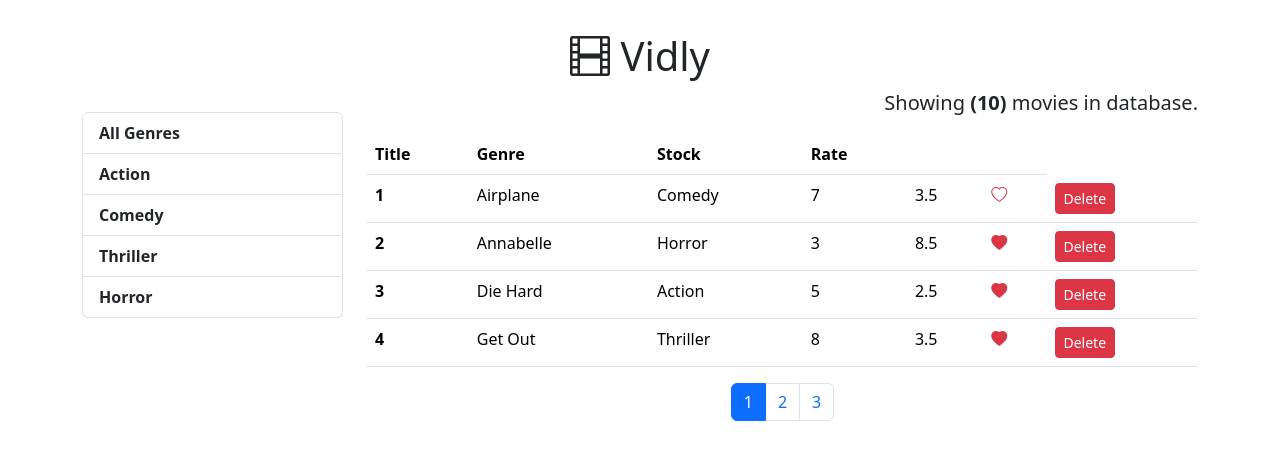
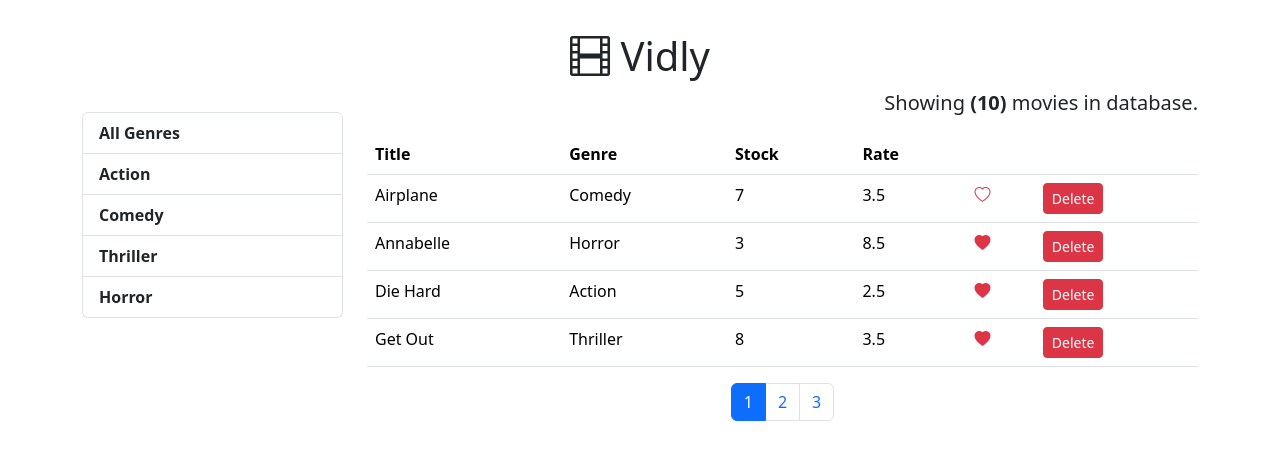
Before and after one commit to SKGWL2609/vidly-latest, a React (Vite) app: page / in a window 1280 px wide. Shown: the top 460 px of the page. Built offline with nearby package versions, Linux system fonts and the light colour scheme.

Commit message:
Soerting - Rendering Cell Content

```diff
--- a/src/components/MoviesTable.jsx
+++ b/src/components/MoviesTable.jsx
@@ -1,6 +1,7 @@
 import React, { Component } from "react";
 import Like from "./common/Like";
 import TableHeader from "./common/TableHeader";
+import TableBody from "./common/TableBody";
 
 class MoviesTable extends Component {
   // raiseSort() moved to separate component
@@ -9,12 +10,25 @@ class MoviesTable extends Component {
     { path: "genre.name", label: "Genre" },
     { path: "numberInStock", label: "Stock" },
     { path: "dailyRentalRate", label: "Rate" },
-    { key: "like" },
-    { key: "delete" },
+    {
+      key: "like",
+      content: movie => (
+        <Like liked={movie.liked} onClick={() => this.props.onLike(movie)} />
+      ),
+    },
+    {
+      key: "delete",
+      content: movie => (
+        <button
+          onClick={() => this.props.onDelete(movie)}
+          className="btn btn-sm btn-danger">Delete
+        </button>
+      ),
+    },
   ];
 
   render() {
-    const { movies, onDelete, onLike, onSort, sortColumn } = this.props;
+    const { movies, onSort, sortColumn } = this.props;
 
     return (
       <table className="table">
@@ -23,28 +37,7 @@ class MoviesTable extends Component {
           sortColumn={sortColumn}
           onSort={onSort}
         />
-        <tbody>
-          {movies.map((movie, index) => (
-            <tr key={movie._id}>
-              <th>{index + 1}</th>
-              <td>{movie.title}</td>
-              <td>{movie.genre.name}</td>
-              <td>{movie.numberInStock}</td>
-              <td>{movie.dailyRentalRate}</td>
-              <td>
-                <Like liked={movie.liked} onClick={() => onLike(movie)} />
-              </td>
-              <td>
-                <button
-                  onClick={() => onDelete(movie)}
-                  className="btn btn-sm btn-danger"
-                >
-                  Delete
-                </button>
-              </td>
-            </tr>
-          ))}
-        </tbody>
+        <TableBody data={movies} columns={this.columns} />
       </table>
     );
   }
--- /dev/null
+++ b/src/components/common/TableBody.jsx
@@ -0,0 +1,27 @@
+import React, { Component } from "react";
+import _ from "lodash";
+
+export default class TableBody extends Component {
+  renderCell = (item, column) => {
+    if (column.content) return column.content(item);
+
+    return _.get(item, column.path);
+  };
+
+  render() {
+    const { data, columns } = this.props;
+    return (
+      <tbody>
+        {data.map((item) => (
+          <tr key={item._id}>
+            {columns.map((column) => (
+              <td key={item._id + (column.path || column.key)}>
+                {this.renderCell(item, column)}
+              </td>
+            ))}
+          </tr>
+        ))}
+      </tbody>
+    );
+  }
+}
--- a/src/components/movies.jsx
+++ b/src/components/movies.jsx
@@ -20,7 +20,7 @@ class Movies extends Component {
   };
 
   componentDidMount() {
-    const genres = [{ name: "All Genres", _id: "" }, ...getGenres()];
+    const genres = [{ name: "All Genres", _id: ""}, ...getGenres()];
 
     this.setState({
       movies: getMovies(),
@@ -57,7 +57,6 @@ class Movies extends Component {
 
   };
   handleSort = sortColumn => {
-
     this.setState({ sortColumn });
   };
 
```
